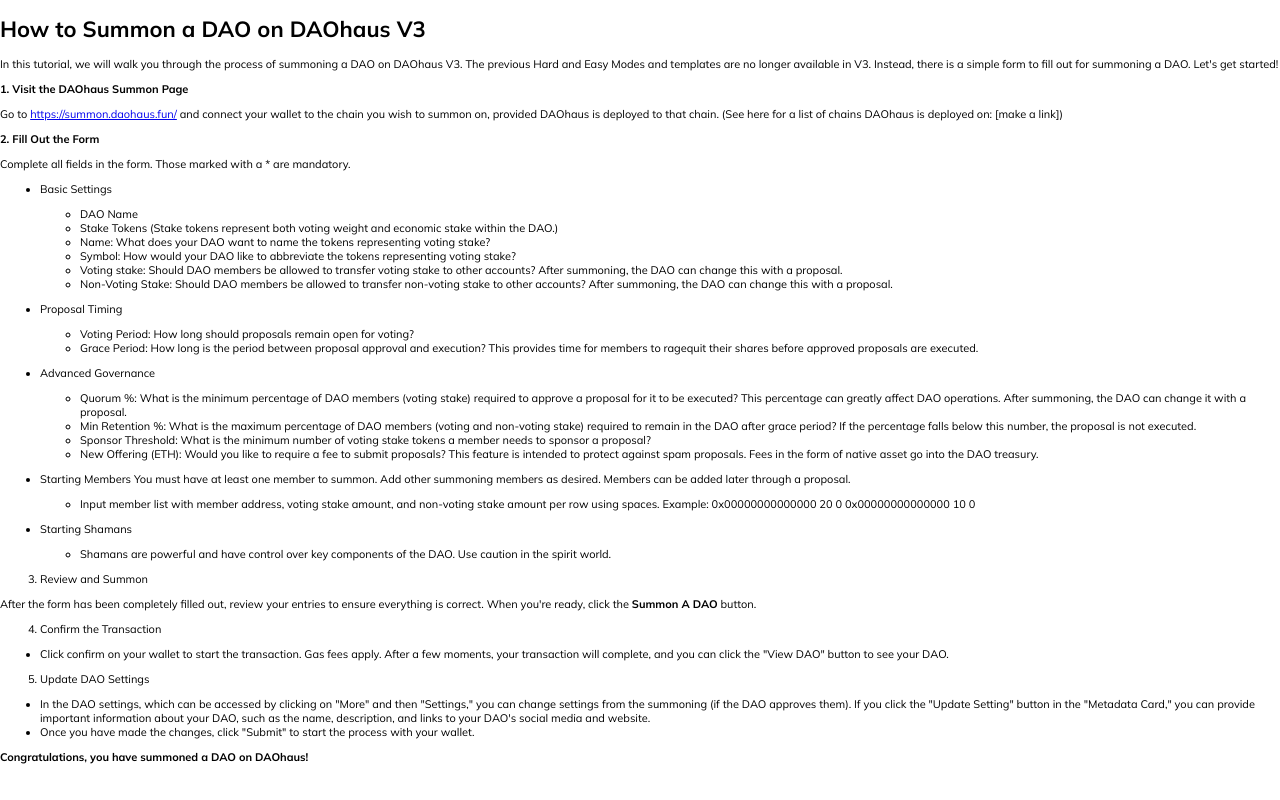
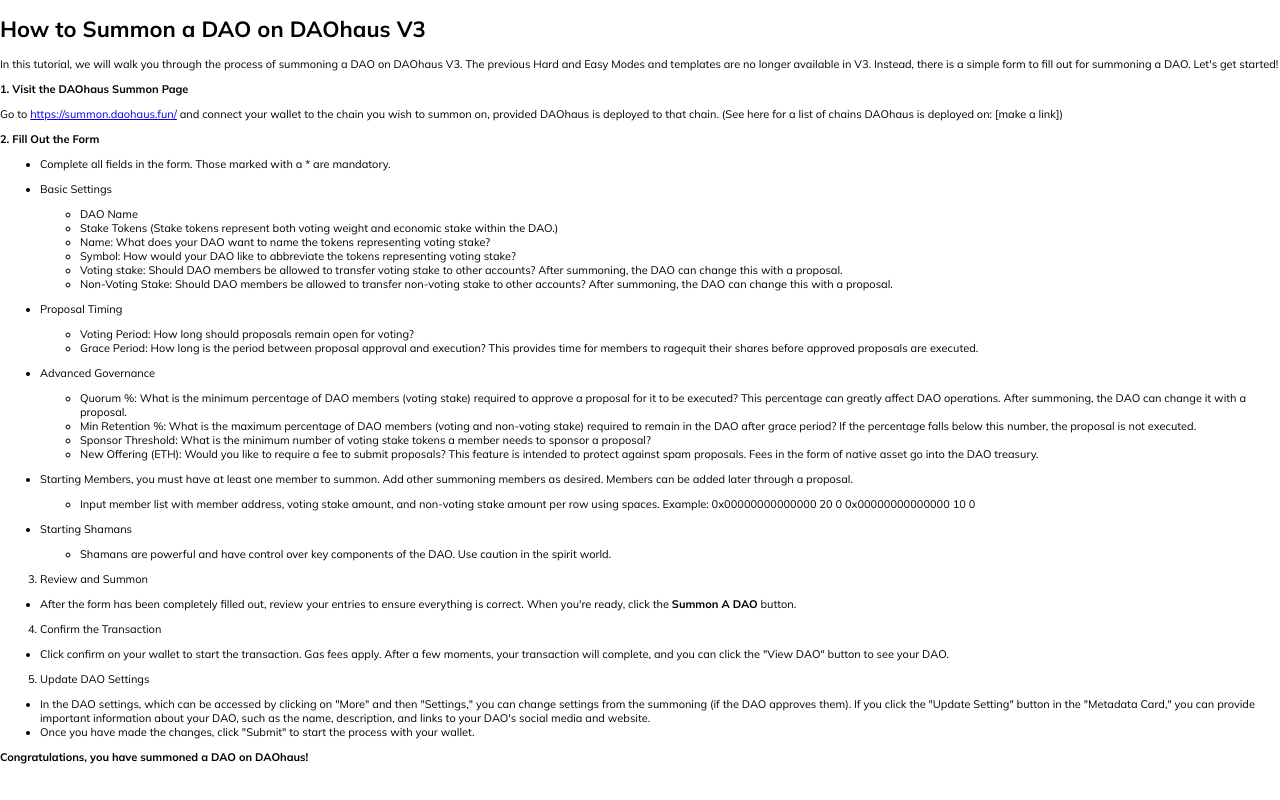
Before and after one commit to HausDAO/docs, a Next.js app: page /user/summoner/summon in a window 1280 px wide. Built offline with nearby package versions, Linux system fonts and the light colour scheme.

Commit message:
Update summon.mdx

```diff
--- a/pages/user/summoner/summon.mdx
+++ b/pages/user/summoner/summon.mdx
@@ -8,7 +8,7 @@
 
 **2. Fill Out the Form**
 
-Complete all fields in the form. Those marked with a * are mandatory.
+- Complete all fields in the form. Those marked with a * are mandatory.
 
 - Basic Settings
   - DAO Name
@@ -28,8 +28,7 @@
   - Sponsor Threshold: What is the minimum number of voting stake tokens a member needs to sponsor a proposal?
   - New Offering (ETH): Would you like to require a fee to submit proposals? This feature is intended to protect against spam proposals. Fees in the form of native asset go into the DAO treasury.
 
-- Starting Members
-You must have at least one member to summon. Add other summoning members as desired. Members can be added later through a proposal.
+- Starting Members, you must have at least one member to summon. Add other summoning members as desired. Members can be added later through a proposal.
   - Input member list with member address, voting stake amount, and non-voting stake amount per row using spaces. Example: 0x00000000000000 20 0 0x00000000000000 10 0
 
 - Starting Shamans
@@ -37,7 +36,7 @@
 
 3. Review and Summon
 
-After the form has been completely filled out, review your entries to ensure everything is correct. When you're ready, click the **Summon A DAO** button.
+- After the form has been completely filled out, review your entries to ensure everything is correct. When you're ready, click the **Summon A DAO** button.
 
 4. Confirm the Transaction
 
```
